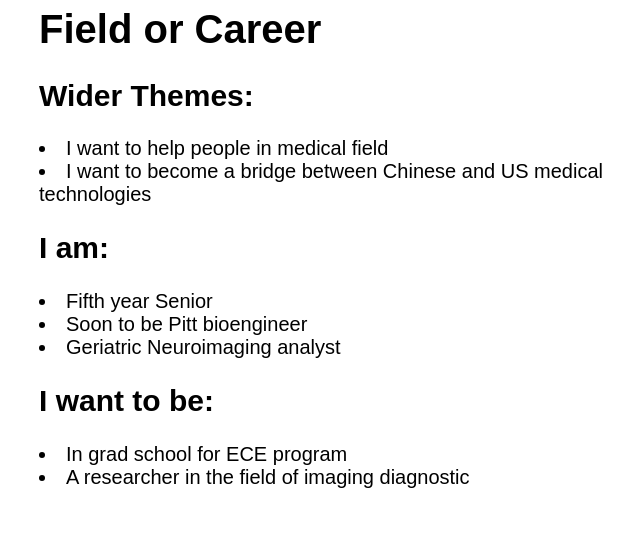
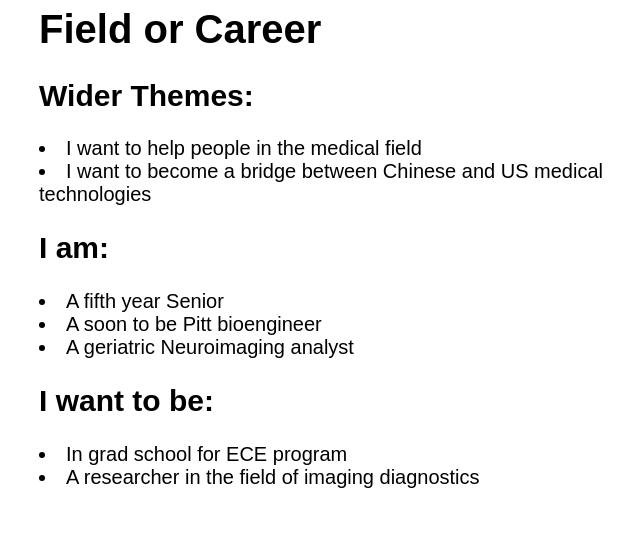
Before and after one commit to BobCiric/ENCMP0600, a plain HTML site: page index.html in a window 1280 px wide. Shown: the part 920-1459 px from the top of the page, without its empty margins (281-921 px from the left). Drawn offline with Linux system fonts and the light colour scheme.

Commit message:
Update index.html

```diff
--- a/index.html
+++ b/index.html
@@ -51,16 +51,16 @@ Now, change the other relevant information in this section, especially if you're
      <div class="textblock">
   <h1>Field or Career</h1>
   <h2>Wider Themes:</h2>
-         <li>I want to help people in medical field</li>
+         <li>I want to help people in the medical field</li>
          <li>I want to become a bridge between Chinese and US medical technologies</li>
 
   <h2>I am:</h2>
-             <li>Fifth year Senior</li>
-             <li>Soon to be Pitt bioengineer</li>
-             <li>Geriatric Neuroimaging analyst</li>
+             <li>A fifth year Senior</li>
+             <li>A soon to be Pitt bioengineer</li>
+             <li>A geriatric Neuroimaging analyst</li>
   <h2>I want to be:</h2>
              <li>In grad school for ECE program</li>
-             <li>A researcher in the field of imaging diagnostic</li>
+             <li>A researcher in the field of imaging diagnostics</li>
 </div>
 
 
```
